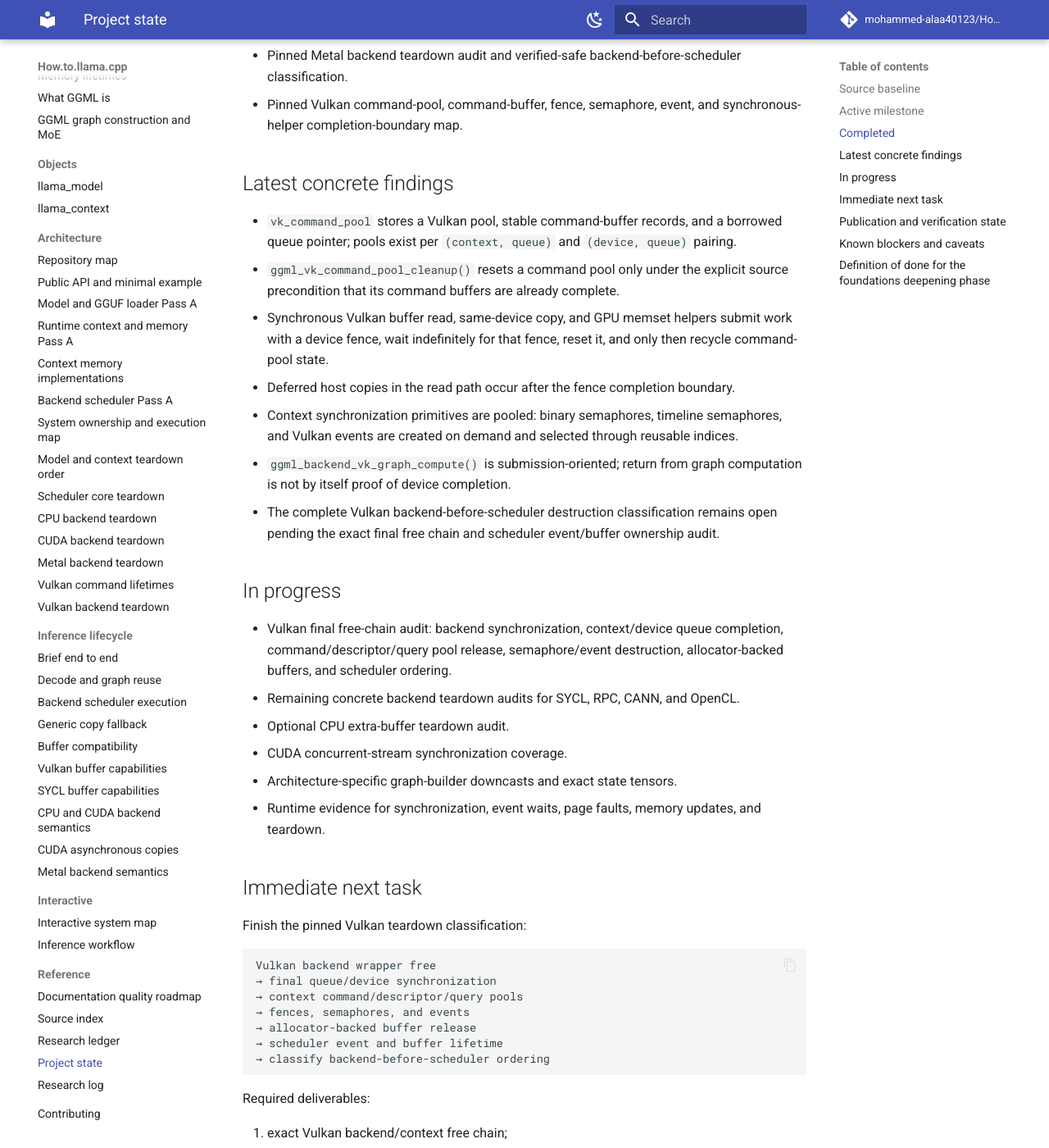
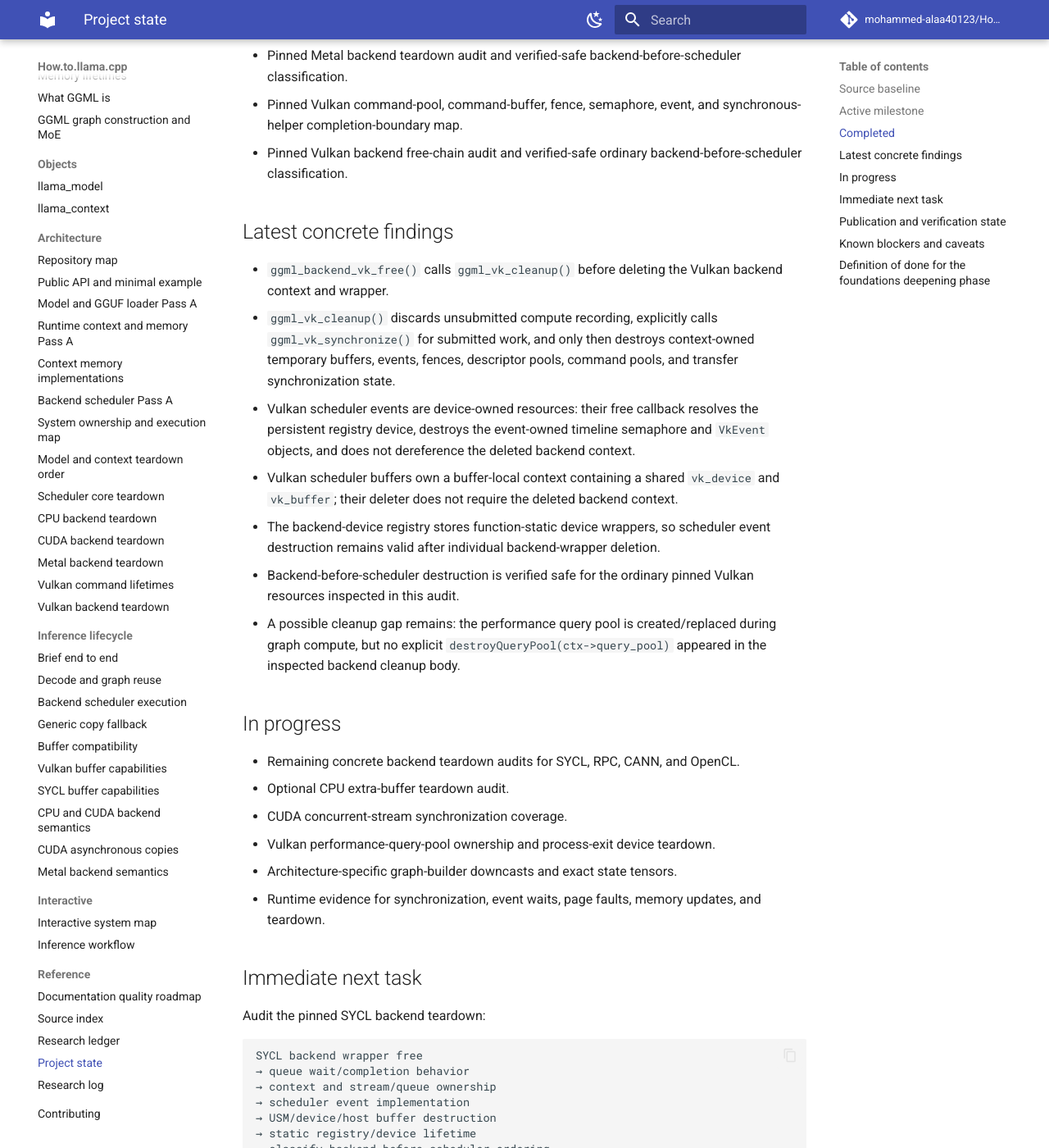
Before and after one commit to mohammed-alaa40123/How.to.llama.cpp, an MkDocs documentation site: the page built from docs/reference/project-state.md, in a window 1280 px wide and 1400 px high, scrolled down 1005 px. Shown: the whole window at 82% size. Built offline with MkDocs 1.6.1 and Material for MkDocs 9.7.7, drawn with Linux system fonts in a browser that asks for light colours; comment, search, counter and statistics services are not loaded; some of the changed text lies outside the part shown.

Commit message:
docs: update project state after Vulkan teardown audit

````diff
--- a/docs/reference/project-state.md
+++ b/docs/reference/project-state.md
@@ -26,66 +26,65 @@ Read this file after the root README on every run. It is the compact checkpoint
 - Pinned CUDA backend teardown dependency audit and conditional safety classification.
 - Pinned Metal backend teardown audit and verified-safe backend-before-scheduler classification.
 - Pinned Vulkan command-pool, command-buffer, fence, semaphore, event, and synchronous-helper completion-boundary map.
+- Pinned Vulkan backend free-chain audit and verified-safe ordinary backend-before-scheduler classification.
 
 ## Latest concrete findings
 
-- `vk_command_pool` stores a Vulkan pool, stable command-buffer records, and a borrowed queue pointer; pools exist per `(context, queue)` and `(device, queue)` pairing.
-- `ggml_vk_command_pool_cleanup()` resets a command pool only under the explicit source precondition that its command buffers are already complete.
-- Synchronous Vulkan buffer read, same-device copy, and GPU memset helpers submit work with a device fence, wait indefinitely for that fence, reset it, and only then recycle command-pool state.
-- Deferred host copies in the read path occur after the fence completion boundary.
-- Context synchronization primitives are pooled: binary semaphores, timeline semaphores, and Vulkan events are created on demand and selected through reusable indices.
-- `ggml_backend_vk_graph_compute()` is submission-oriented; return from graph computation is not by itself proof of device completion.
-- The complete Vulkan backend-before-scheduler destruction classification remains open pending the exact final free chain and scheduler event/buffer ownership audit.
+- `ggml_backend_vk_free()` calls `ggml_vk_cleanup()` before deleting the Vulkan backend context and wrapper.
+- `ggml_vk_cleanup()` discards unsubmitted compute recording, explicitly calls `ggml_vk_synchronize()` for submitted work, and only then destroys context-owned temporary buffers, events, fences, descriptor pools, command pools, and transfer synchronization state.
+- Vulkan scheduler events are device-owned resources: their free callback resolves the persistent registry device, destroys the event-owned timeline semaphore and `VkEvent` objects, and does not dereference the deleted backend context.
+- Vulkan scheduler buffers own a buffer-local context containing a shared `vk_device` and `vk_buffer`; their deleter does not require the deleted backend context.
+- The backend-device registry stores function-static device wrappers, so scheduler event destruction remains valid after individual backend-wrapper deletion.
+- Backend-before-scheduler destruction is verified safe for the ordinary pinned Vulkan resources inspected in this audit.
+- A possible cleanup gap remains: the performance query pool is created/replaced during graph compute, but no explicit `destroyQueryPool(ctx->query_pool)` appeared in the inspected backend cleanup body.
 
 ## In progress
 
-- Vulkan final free-chain audit: backend synchronization, context/device queue completion, command/descriptor/query pool release, semaphore/event destruction, allocator-backed buffers, and scheduler ordering.
 - Remaining concrete backend teardown audits for SYCL, RPC, CANN, and OpenCL.
 - Optional CPU extra-buffer teardown audit.
 - CUDA concurrent-stream synchronization coverage.
+- Vulkan performance-query-pool ownership and process-exit device teardown.
 - Architecture-specific graph-builder downcasts and exact state tensors.
 - Runtime evidence for synchronization, event waits, page faults, memory updates, and teardown.
 
 ## Immediate next task
 
-Finish the pinned Vulkan teardown classification:
+Audit the pinned SYCL backend teardown:
 
 ```text
-Vulkan backend wrapper free
-→ final queue/device synchronization
-→ context command/descriptor/query pools
-→ fences, semaphores, and events
-→ allocator-backed buffer release
-→ scheduler event and buffer lifetime
+SYCL backend wrapper free
+→ queue wait/completion behavior
+→ context and stream/queue ownership
+→ scheduler event implementation
+→ USM/device/host buffer destruction
+→ static registry/device lifetime
 → classify backend-before-scheduler ordering
 ```
 
 Required deliverables:
 
-1. exact Vulkan backend/context free chain;
-2. final compute and transfer queue completion behavior;
-3. destruction order for command, descriptor, and query pools plus fences/semaphores/events;
-4. buffer, device, and buffer-type ownership;
+1. exact SYCL backend/context free chain;
+2. queue completion behavior during free;
+3. event and buffer ownership after backend-wrapper deletion;
+4. static device/buffer-type lifetime;
 5. safety classification for the pinned context member order;
 6. truth labels and durable context updates.
 
 ## Publication and verification state
 
-- New page: `docs/architecture/vulkan-command-lifetime.md`.
-- Page commit: `a7301fcf2432dc26b768acc85e6269830e448b8a`.
-- Navigation commit: `d95410622cb9539237ef1013e29554311ed28486`.
-- README/TODO commit: `45294c11410f5ca6cc809d20d4eaca410ca4f3d4`.
-- Connector-side source inspection confirmed the command-pool topology, explicit completion precondition for pool reset, pooled synchronization objects, and fence-based completion sequence used by synchronous read/copy/memset helpers.
-- Combined-status lookup for `45294c11410f5ca6cc809d20d4eaca410ca4f3d4` returned no status records, and the commit-workflow endpoint returned `workflow_runs: []`; Documentation CI, Pages deployment, and hourly-context validation are unverified rather than confirmed failed.
-- Direct web opening of both the Pages root and `architecture/vulkan-command-lifetime/` was rejected by the available safe-URL gate, so live HTTP status and rendered content remain unverified.
+- New page: `docs/architecture/vulkan-backend-teardown.md`.
+- Page commit: `00d82b68637722e84fd68bdd4d1d82b9d94226a8`.
+- Navigation commit: `69b0fed03e807d4fd913720258e477c10e660a8f`.
+- Connector-side source inspection confirmed the explicit cleanup synchronization boundary, context-owned destruction order, scheduler event/device independence, buffer-local shared-device ownership, and static registry lifetime.
+- GitHub Actions and Pages are checked after the durable context updates in this run; exact results or blockers are recorded below and in the README TODOs.
 - No new external secondary source was introduced; the research ledger remains unchanged.
 
 ## Known blockers and caveats
 
 - **Local validation blocker:** the execution environment cannot resolve `github.com` and has no usable repository checkout, so `validate_project_context.py`, interactive-link tests, unit tests, strict MkDocs build, and `check_site.sh` could not run locally.
-- **CI visibility blocker:** the available status endpoint returned no records and the commit workflow endpoint returned an empty run list, so push-triggered workflow results cannot be confirmed.
-- **Pages verification blocker:** the web safety gate rejected direct opening of the root and new route; HTTP response and expected rendered content could not be inspected.
-- **Vulkan scope caveat:** this increment maps command and completion lifetimes but does not yet prove the final backend-free destruction order.
+- **CI visibility blocker:** commit-scoped workflow discovery may omit push-triggered runs; exact status is recorded after the final commit check.
+- **Pages verification blocker:** direct web access must be tested after publication; if the available web gate blocks the Pages URL, HTTP response and rendered content remain unverified.
+- **Vulkan query-pool caveat:** the inspected cleanup path does not explicitly destroy the optional performance query pool; ownership or leak behavior needs a focused follow-up.
 - Mapping, allocation, residency, validity, command completion, ownership, and release remain distinct states.
 
 ## Definition of done for the foundations deepening phase
````
Also changed, not shown: other parts of docs/reference/project-state.md (+1 -1 lines).
